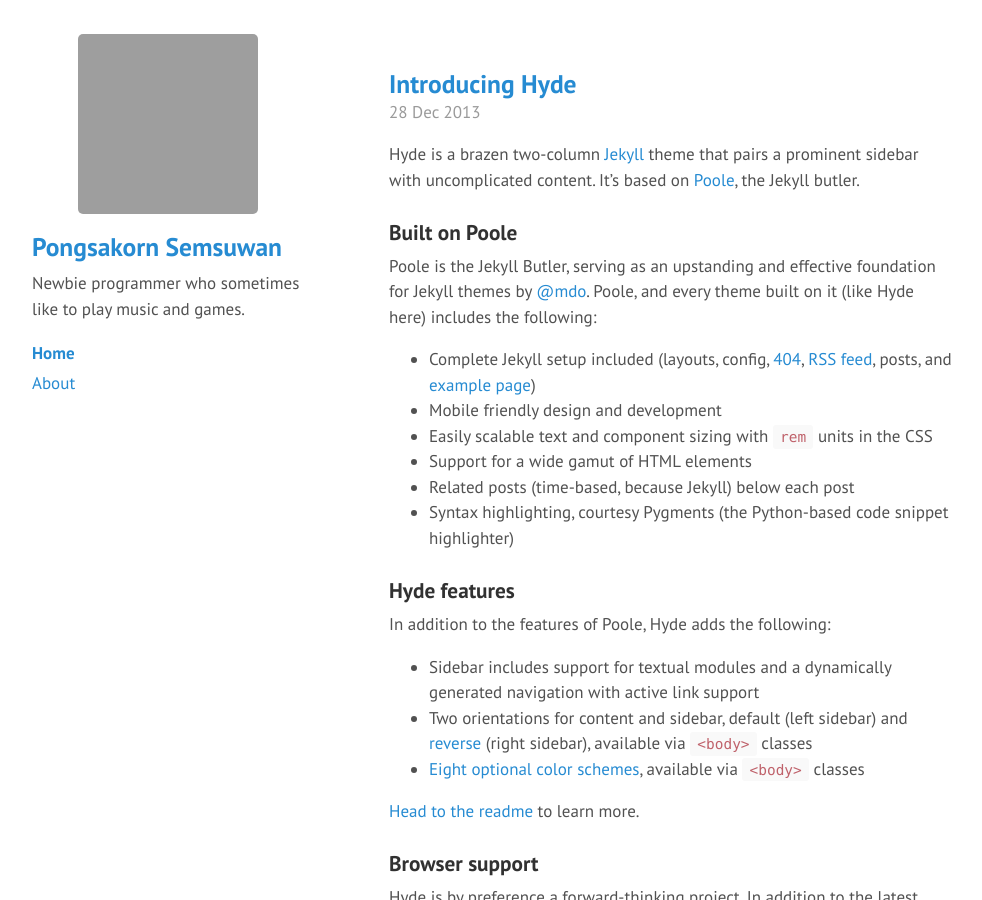
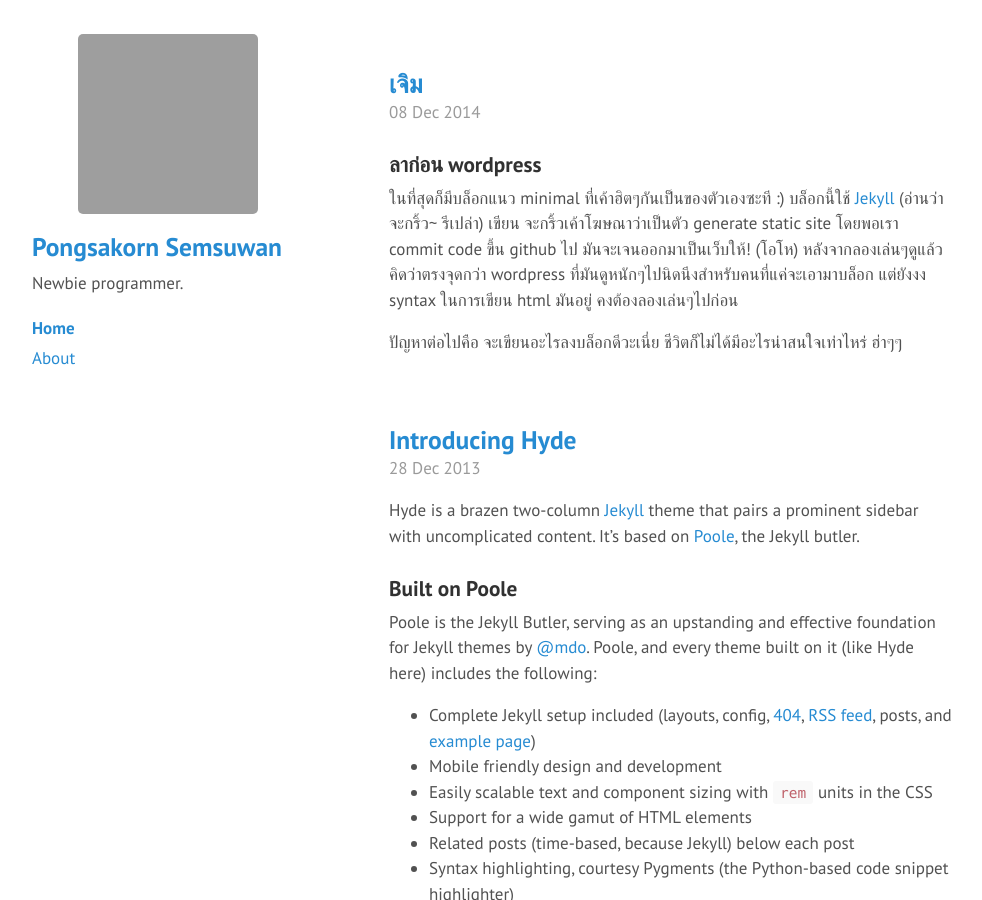
Before and after one commit to pongsakornsemsuwan/pongsakornsemsuwan.github.io, a Jekyll site: the page built from index.html, in a window 1280 px wide and 900 px high. Shown: the whole window, without its empty margins (162-1144 px from the left). Built offline with Jekyll 4.4.1, drawn with Linux system fonts in a browser that asks for light colours; Markdown is read by kramdown in place of the engine named in the settings; the list of posts is cut into pages by our own code; grey boxes are pictures that could not be loaded.

Commit message:
first post

```diff
--- a/_config.yml
+++ b/_config.yml
@@ -9,7 +9,7 @@
 # Setup
 title:            Pongsakorn Semsuwan
 tagline:          'Newbie programmer'
-description:      'Newbie programmer who sometimes like to play music and games.'
+description:      'Newbie programmer.'
 url:              http://pongsakornsemsuwan.github.io
 baseurl:          /
 
--- /dev/null
+++ b/_posts/2014-12-8-first-post.md
@@ -0,0 +1,12 @@
+---
+layout: post
+title: เจิม
+---
+
+### ลาก่อน wordpress
+
+ในที่สุดก็มีบล็อกแนว minimal ที่เค้าฮิตๆกันเป็นของตัวเองซะที :)
+บล็อกนี้ใช้ [Jekyll](http://jekyllrb.com) (อ่านว่า จะกริ้ว~ รึเปล่า) เขียน จะกริ้วเค้าโฆษณาว่าเป็นตัว generate static site โดยพอเรา commit code ขึ้น github ไป มันจะเจนออกมาเป็นเว็บให้! (โอโห)
+หลังจากลองเล่นๆดูแล้วคิดว่าตรงจุดกว่า wordpress ที่มันดูหนักๆไปนิดนึงสำหรับคนที่แค่จะเอามาบล็อก แต่ยังงง syntax ในการเขียน html มันอยู่ คงต้องลองเล่นๆไปก่อน
+
+ปัญหาต่อไปคือ จะเขียนอะไรลงบล็อกดีวะเนี่ย ชีวิตก็ไม่ได้มีอะไรน่าสนใจเท่าไหร่ ฮ่าๆๆ
```
